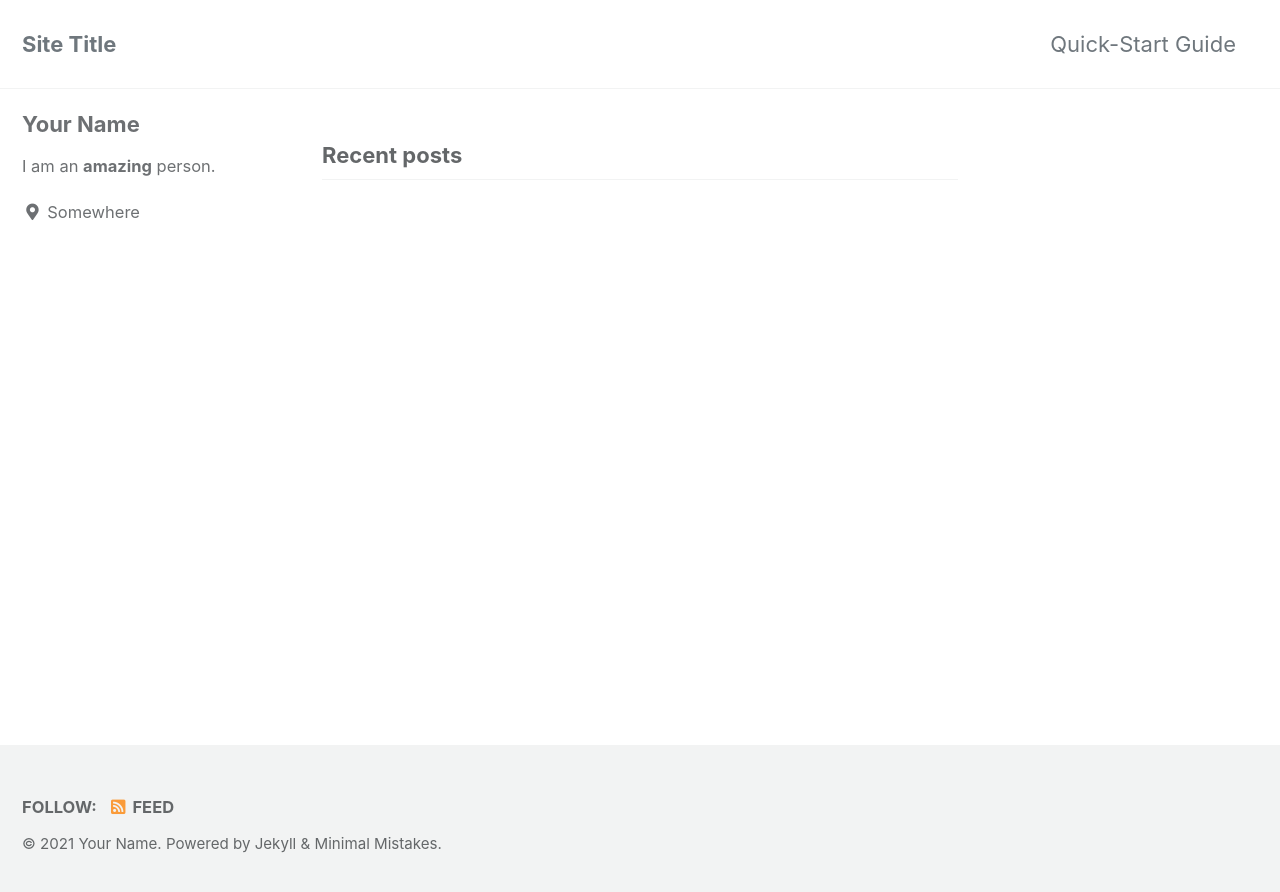
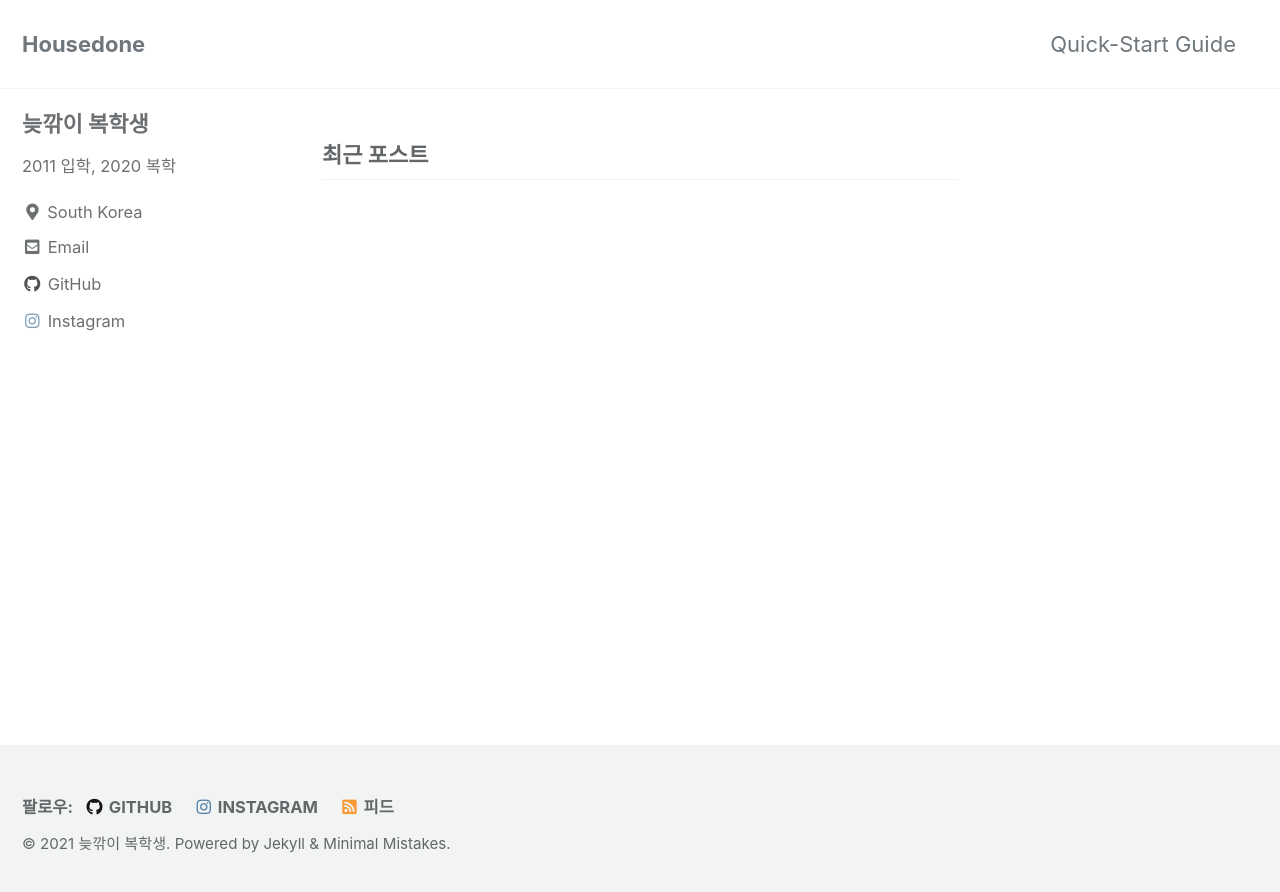
Before and after one commit to housedone/housedone.github.io, a Jekyll site: the page built from index.html, in a window 1280 px wide. Shown: the top 892 px of the page. Built offline with Jekyll 4.4.1, drawn with Linux system fonts in a browser that asks for light colours; cached includes are drawn as plain includes; the list of posts is cut into pages by our own code.

Commit message:
사이트 설정 변경

```diff
--- a/_config.yml
+++ b/_config.yml
@@ -15,13 +15,13 @@
 minimal_mistakes_skin    : "default" # "air", "aqua", "contrast", "dark", "dirt", "neon", "mint", "plum", "sunrise"
 
 # Site Settings
-locale                   : "en-US"
-title                    : "Site Title"
+locale                   : "ko-KR"
+title                    : "Housedone"
 title_separator          : "-"
 subtitle                 : # site tagline that appears below site title in masthead
-name                     : "Your Name"
-description              : "An amazing website."
-url                      : # the base hostname & protocol for your site e.g. "https://mmistakes.github.io"
+name                     : "늦깎이 복학생"
+description              : "체크셔츠를 사야 합니다."
+url                      : "https://housedone.net" # the base hostname & protocol for your site e.g. "https://mmistakes.github.io"
 baseurl                  : # the subpath of your site, e.g. "/blog"
 repository               : # GitHub username/repo-name e.g. "mmistakes/minimal-mistakes"
 teaser                   : # path of fallback teaser image, e.g. "/assets/images/500x300.png"
@@ -101,52 +101,52 @@ analytics:
 
 # Site Author
 author:
-  name             : "Your Name"
+  name             : "늦깎이 복학생"
   avatar           : # path of avatar image, e.g. "/assets/images/bio-photo.jpg"
-  bio              : "I am an **amazing** person."
-  location         : "Somewhere"
+  bio              : "2011 입학, 2020 복학"
+  location         : "South Korea"
   email            :
   links:
     - label: "Email"
       icon: "fas fa-fw fa-envelope-square"
-      # url: "mailto:your.name@email.com"
-    - label: "Website"
-      icon: "fas fa-fw fa-link"
-      # url: "https://your-website.com"
-    - label: "Twitter"
-      icon: "fab fa-fw fa-twitter-square"
-      # url: "https://twitter.com/"
-    - label: "Facebook"
-      icon: "fab fa-fw fa-facebook-square"
-      # url: "https://facebook.com/"
+      url: "mailto:housedone@gmail.com"
+    #- label: "Website"
+    #  icon: "fas fa-fw fa-link"
+    #  # url: "https://your-website.com"
+    #- label: "Twitter"
+    #  icon: "fab fa-fw fa-twitter-square"
+    #  # url: "https://twitter.com/"
+    #- label: "Facebook"
+    #  icon: "fab fa-fw fa-facebook-square"
+    #  # url: "https://facebook.com/"
     - label: "GitHub"
       icon: "fab fa-fw fa-github"
-      # url: "https://github.com/"
+      url: "https://github.com/housedone"
     - label: "Instagram"
       icon: "fab fa-fw fa-instagram"
-      # url: "https://instagram.com/"
+      url: "https://instagram.com/wxoseong"
 
 # Site Footer
 footer:
   links:
-    - label: "Twitter"
-      icon: "fab fa-fw fa-twitter-square"
-      # url:
-    - label: "Facebook"
-      icon: "fab fa-fw fa-facebook-square"
-      # url:
+    #- label: "Twitter"
+    #  icon: "fab fa-fw fa-twitter-square"
+    #  # url:
+    #- label: "Facebook"
+    #  icon: "fab fa-fw fa-facebook-square"
+    #  # url:
     - label: "GitHub"
       icon: "fab fa-fw fa-github"
-      # url:
-    - label: "GitLab"
-      icon: "fab fa-fw fa-gitlab"
-      # url:
-    - label: "Bitbucket"
-      icon: "fab fa-fw fa-bitbucket"
-      # url:
+      url: "https://github.com/housedone"
+    #- label: "GitLab"
+    #  icon: "fab fa-fw fa-gitlab"
+    #  # url:
+    #- label: "Bitbucket"
+    #  icon: "fab fa-fw fa-bitbucket"
+    #  # url:
     - label: "Instagram"
       icon: "fab fa-fw fa-instagram"
-      # url:
+      url: "https://instagram.com/wxoseong"
 
 
 # Reading Files
@@ -217,7 +217,7 @@ sass:
 permalink: /:categories/:title/
 paginate: 5 # amount of posts to show
 paginate_path: /page:num/
-timezone: # https://en.wikipedia.org/wiki/List_of_tz_database_time_zones
+timezone: Asia/Seoul # https://en.wikipedia.org/wiki/List_of_tz_database_time_zones
 
 
 # Plugins (previously gems:)
@@ -287,3 +287,15 @@ defaults:
       comments: # true
       share: true
       related: true
+
+  # _pages
+  - scope:
+      path: ""
+      type: pages
+    values:
+      layout: single
+      author_profile: true
+      read_time: false
+      comments: false
+      share: true
+      related: false
```
Also changed, not shown: 1 other file.
